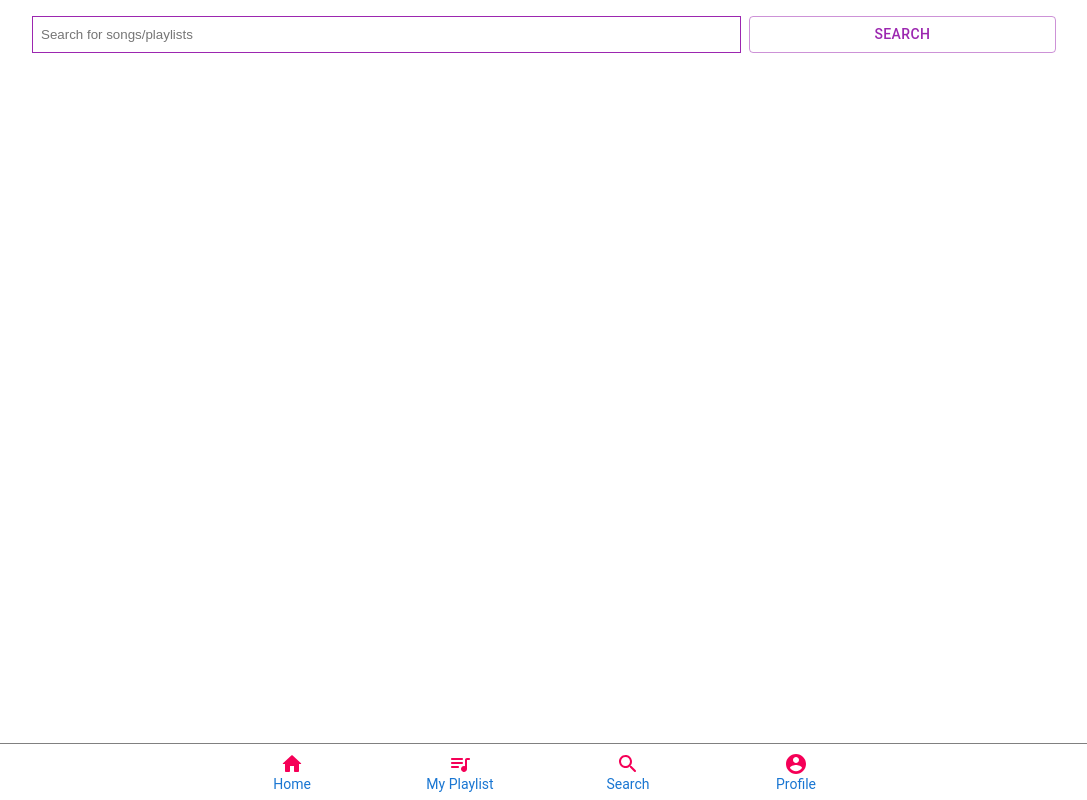
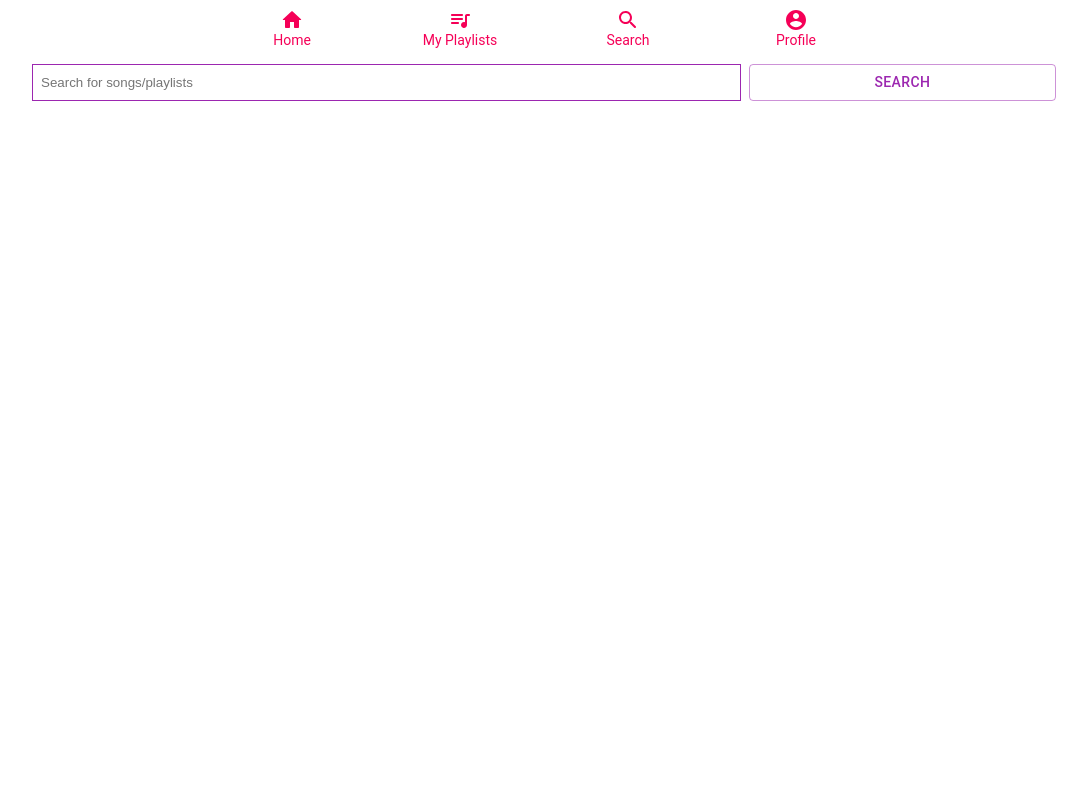
Before and after one commit to autumnjava/Ljudio, a React (Create React App) app: page /search in a window 1280 px wide. Shown: the whole page, without its empty margins (96-1183 px from the left). Built offline with nearby package versions, Linux system fonts and the light colour scheme.

Commit message:
NavBar fixes

```diff
--- a/src/components/navbar/Navbar.tsx
+++ b/src/components/navbar/Navbar.tsx
@@ -6,7 +6,7 @@ import SearchRoundedIcon from '@material-ui/icons/SearchRounded';
 import BottomNavigation from '@mui/material/BottomNavigation';
 import BottomNavigationAction from '@mui/material/BottomNavigationAction';
 import { useHistory } from "react-router-dom";
-import { StyledNavWrapper } from "./StyledNavBar";
+import { StyledNavWrapper, StyledLabel } from "./StyledNavBar";
 
 
 const Navbar: React.FC = () => {
@@ -17,30 +17,30 @@ const Navbar: React.FC = () => {
 
   return (
     <StyledNavWrapper>
-      <BottomNavigation sx={{ width: '100vw' }} value={value} >
+      <BottomNavigation sx={{ width: '100vw' }} value={value}>
         <BottomNavigationAction
+          label={<StyledLabel>Home</StyledLabel>}
+          value={value}
           onClick={() => history.push('/home')}
-          label="Home"
-          value={value}
           icon={<HomeRoundedIcon color="secondary" />}
       />
         <BottomNavigationAction
-        label="My Playlist"
+          label={<StyledLabel>My Playlists</StyledLabel>}
           value={value}
           onClick={() => history.push("/myPlaylist")}
-        icon={<QueueMusicRoundedIcon color="secondary" />}
+          icon={<QueueMusicRoundedIcon color="secondary" />}
       />
       <BottomNavigationAction
-        label="Search"
+          label={<StyledLabel>Search</StyledLabel>}
           value={value}
           onClick={() => history.push("/search")}
-        icon={ <SearchRoundedIcon color="secondary" />}
+          icon={ <SearchRoundedIcon color="secondary" />}
       />
       <BottomNavigationAction
-        label="Profile"
+          label={<StyledLabel>Profile</StyledLabel>}
           value={value}
           onClick={() => history.push("/profile")}
-        icon={<AccountCircleRoundedIcon color="secondary" />}
+          icon={<AccountCircleRoundedIcon color="secondary" />}
       />
 
         </BottomNavigation>
--- a/src/components/navbar/StyledNavBar.ts
+++ b/src/components/navbar/StyledNavBar.ts
@@ -5,5 +5,16 @@ export const StyledNavWrapper = styled.div`
   top: auto;
   bottom: 0;
   position: fixed;
-  border-top: 1px solid grey;
+  border-bottom: 1px solid grey;
+
+  @media (min-width: 769px) {
+    width: 100%;
+    top: 0;
+    border: none;
+  }
 `;
+
+export const StyledLabel = styled.span`
+  color: #f50057;
+  z-index: -1;
+`;
--- a/src/components/searchField/StyledSearchField.ts
+++ b/src/components/searchField/StyledSearchField.ts
@@ -7,7 +7,7 @@ export const StyledForm = styled.form`
   grid-gap: 0.5rem;
   @media (min-width: 769px) {
     width: 80%;
-    margin: 0 auto;
+    margin: 3rem auto;
   }
 `
 
@@ -15,4 +15,5 @@ export const StyledSearchField = styled.input`
   padding: 0.5rem;
   outline: none;
   border: 1px solid #9C27B0;
+   z-index: 2;
 `
```
